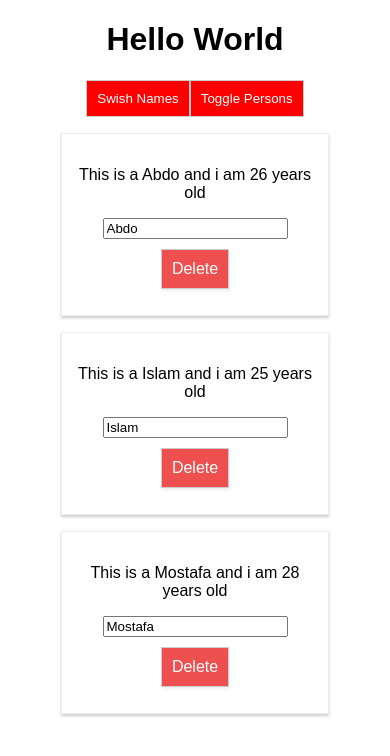
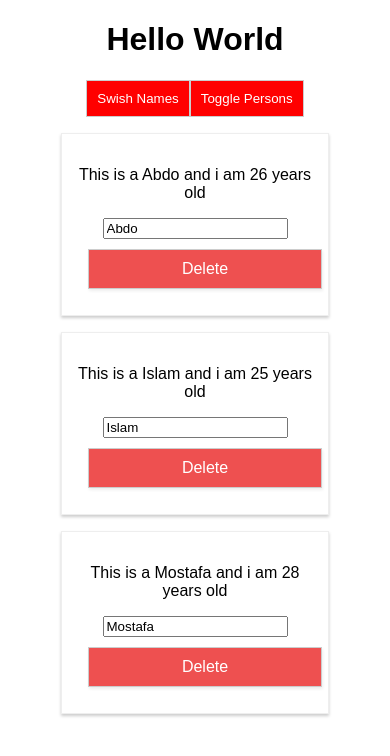
Before and after one commit to AbdulrahmanAlaa/react-complete-guide, a React (Create React App) app: page / in a window 390 px wide. Both pictures are taken after a click on the button "Toggle Persons". Shown: the top 756 px of the page. Built offline with nearby package versions, Linux system fonts and the light colour scheme.

Commit message:
adding media query css

```diff
--- a/src/App.js
+++ b/src/App.js
@@ -1,7 +1,7 @@
 import React, { Component } from 'react';
 import logo from './logo.svg';
 import './App.css';
-import Radium from 'radium';
+import Radium, { StyleRoot } from 'radium';
 import Person from './Person/Person';
 class App extends Component {
   state = {
@@ -71,7 +71,7 @@ class App extends Component {
         })}
       </div>);
       style.backgroundColor = 'red';
-      style[':hover']= {
+      style[':hover'] = {
         backgroundColor: 'lightgray'
       };
     }
@@ -83,6 +83,7 @@ class App extends Component {
       classes.push('light');
     }
     return (
+      <StyleRoot>
         <div className="App">
           <h1 className={classes.join(' ')} >Hello World</h1>
           <button
@@ -98,6 +99,7 @@ class App extends Component {
       </button>
           {persons}
         </div>
+      </StyleRoot>
     );
     //Old Syntax
     //return React.createElement('div',{className:'App'},React.createElement('h1',null,'Dos This Work?'));
--- a/src/Person/Person.js
+++ b/src/Person/Person.js
@@ -10,7 +10,10 @@ const person = (props) => {
         boxShadow:'1px 2px 3px #eee',
         backgroundColor:'#ee5050',
         fontSize:'12pt',
-        color:'white'
+        color:'white',
+        '@media (max-width: 500px)':{
+            width: '100%'
+        }
     }
     return (
         <div className="Person">
```
Lines whose indentation alone changed are shown as unchanged.
